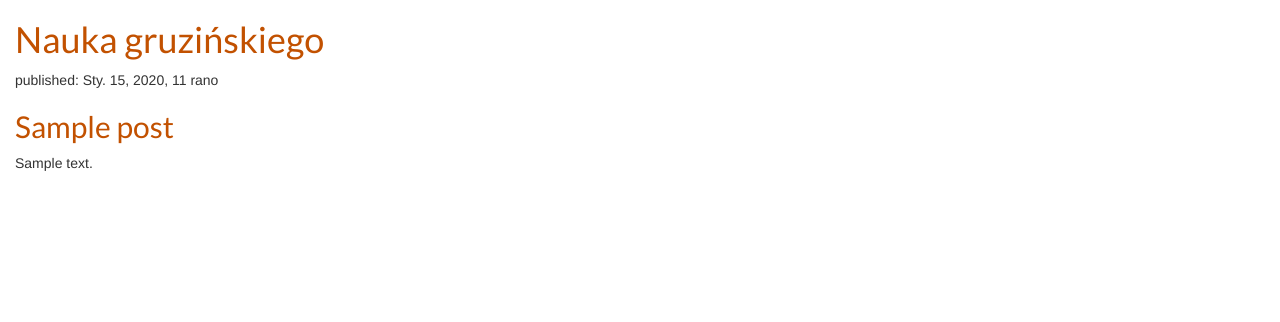
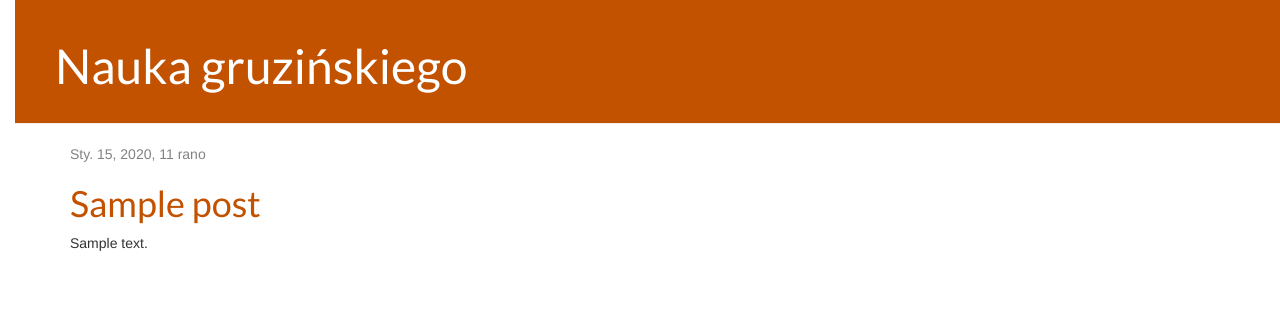
Before and after one commit to gromaniecki/gruzja, a Django app: page / in a window 1280 px wide. Shown: the top 322 px of the page. Run offline with Django 3.2, Linux system fonts and the light colour scheme; tables that the repository leaves empty hold one stand-in row (values such as "Sample post"); some libraries are stand-ins or nearby versions.

Commit message:
Dodano widok pojedynczego posta

```diff
--- a/blog/static/css/blog.css
+++ b/blog/static/css/blog.css
@@ -7,3 +7,50 @@ h1 a, h2 a {
 body {
 	padding-left: 15px;
 }
+
+.page-header {
+	background-color: #C25100;
+	margin-top: 0;
+	padding: 20px 20px 20px 40px;
+}
+
+.page-header h1, .page-header h1 a, .page-header h1 a:visited, .page-header h1 a:active{
+	color: #fff;
+	font-size: 36pt;
+	text-decoration: none;
+}
+
+.content {
+	margin-left: 40px;
+}
+
+h1, h2, h3, h4 {
+	font-family: 'Lato', cursive;
+}
+
+.date {
+	color: #828282;
+}
+
+.save {
+	float: right;
+}
+
+.post-form textarea, .post-form input {
+	width: 100%;
+}
+
+.top-menu, .top-menu:hover, .top-menu:visited{
+	color: #fff;
+	float: right;
+	font-size: 26 pt;
+	margin-right: 20px;
+}
+
+.post {
+	margin-bottom: 70px;
+}
+
+.post h2, .post h1:visited {
+	color: #000;
+}
--- /dev/null
+++ b/blog/templates/blog/base.html
@@ -0,0 +1,25 @@
+{% load static %}
+<html>
+<head>
+	<title>Sami, ori, erti</title>
+	<link href='http://fonts.googleapis.com/css?family=Lato&subset=latin,latin-ext' rel='stylesheet' type='text/css'>
+	<link rel="stylesheet" href="//maxcdn.bootstrapcdn.com/bootstrap/3.2.0/css/bootstrap.min.css">
+	<link rel="stylesheet" href="//maxcdn.bootstrapcdn.com/bootstrap/3.2.0/css/bootstrap-theme.min.css">
+	<link rel="stylesheet" href="{% static 'css/blog.css' %}">
+
+
+</head>
+<body>
+    <div class="page-header">
+        <h1><a href="/">Nauka gruzińskiego</a></h1>
+    </div>
+    <div class="content container">
+        <div class="row">
+            <div class="col-md-8">
+            {% block content %}
+            {% endblock %}
+            </div>
+        </div>
+    </div>
+</body>
+</html>
--- a/blog/templates/blog/post_list.html
+++ b/blog/templates/blog/post_list.html
@@ -1,27 +1,13 @@
-{% load static %}
-<html>
-<head>
-	<title>Sami, ori, erti</title>
-	<link href='http://fonts.googleapis.com/css?family=Lato&subset=latin,latin-ext' rel='stylesheet' type='text/css'>
-	<link rel="stylesheet" href="//maxcdn.bootstrapcdn.com/bootstrap/3.2.0/css/bootstrap.min.css">
-	<link rel="stylesheet" href="//maxcdn.bootstrapcdn.com/bootstrap/3.2.0/css/bootstrap-theme.min.css">
-	<link rel="stylesheet" href="{% static 'css/blog.css' %}">
+{% extends 'blog/base.html' %}
 
-
-</head>
-<body>
-        <div>
-            <h1><a href="/">Nauka gruzińskiego</a></h1>
-
-        </div>
-
-		{% for post in posts %}
-        <div>
-			<p>published: {{post.published_date}}</p>
-			<h2><a href="">{{post.title}}</a></h2>
-			<p>{{post.text|linebreaksbr}}</p>
-
-        </div>
-		{% endfor %}
-    </body>
-</html>
+{%block content %}
+			{% for post in posts %}
+				<div class="post">
+					<div class="date">
+						{{ post.published_date }}
+					</div>
+					<h1><a href="{% url 'post_detail' pk=post.pk %}">{{ post.title }}</a></h1>
+					<p>{{ post.text|linebreaksbr }}</p>
+				</div>
+            {% endfor %}
+{% endblock %}
--- a/blog/urls.py
+++ b/blog/urls.py
@@ -2,5 +2,6 @@ from django.urls import path
 from . import views
 
 urlpatterns = [
-    path('',views.post_list, name='post_list')
+    path('',views.post_list, name='post_list'),
+    path('post/<int:pk>/', views.post_detail, name='post_detail'),
     ]
--- a/blog/views.py
+++ b/blog/views.py
@@ -1,8 +1,14 @@
 from django.shortcuts import render
 from .models import Post
 from django.utils import timezone
+from django.shortcuts import render, get_object_or_404
 
 # Create your views here.
 def post_list(request):
     posts = Post.objects.filter(published_date__lte=timezone.now()).order_by('published_date')
     return render(request, 'blog/post_list.html',{'posts' : posts})
+
+
+def post_detail (request, pk):
+    post = get_object_or_404(Post, pk=pk)
+    return render(request, 'blog/post_detail.html' , {'post':post})
```
Also changed, not shown: blog/templates/blog/post_detail.html (added, +13 -0 lines).
